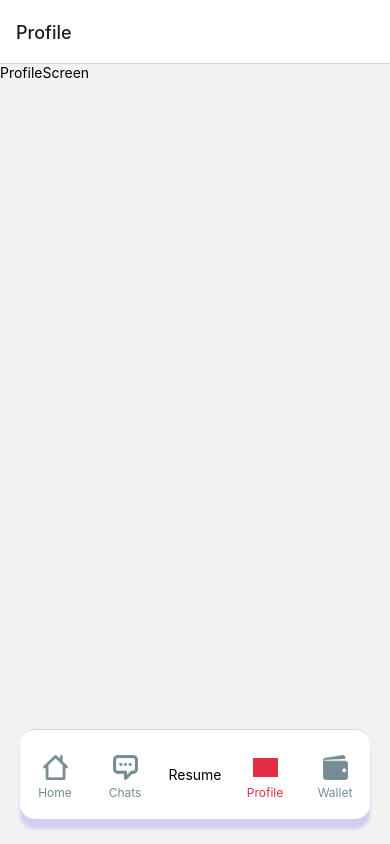
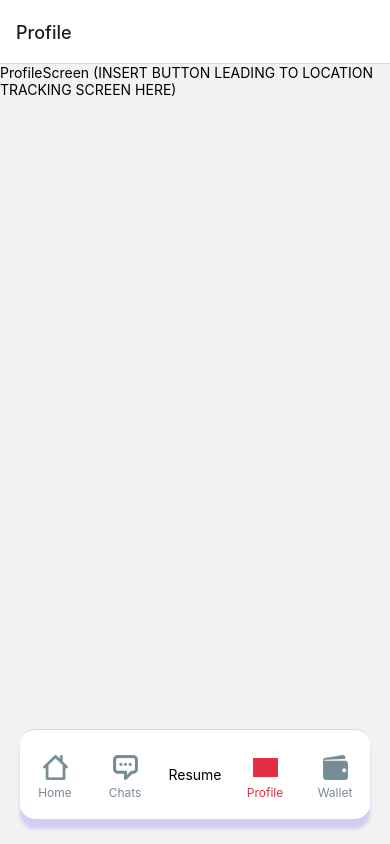
Before and after one commit to NigelTs3ng/TaskCloud, a React Native app: screen /Profile in a window 390 px wide. Built offline with nearby package versions, Linux system fonts and the light colour scheme; grey boxes are pictures that could not be loaded.

Commit message:
Edited Profile Screen and Resume Screen

```diff
--- a/screens/ProfileScreen.js
+++ b/screens/ProfileScreen.js
@@ -4,7 +4,8 @@ import React from 'react'
 export default function ProfileScreen() {
   return (
     <Text>
-      ProfileScreen
+      ProfileScreen (INSERT BUTTON LEADING TO LOCATION TRACKING SCREEN HERE)
     </Text>
+
   )
 }
--- a/screens/ResumeScreen.js
+++ b/screens/ResumeScreen.js
@@ -1,10 +1,20 @@
 import { View, Text, SafeAreaView } from 'react-native'
+import Header from "../components/Header";
+import SearchBar from "../components/SearchBar";
 import React from 'react'
 
 export default function ResumeScreen() {
   return (
+    <SafeAreaView style={{ backgroundColor: "#eee", flex: 1 }}>
+      <View style={{ backgroundColor: "#2C66FF", padding: 40 }}>
+      <Header style={{ background: "blue", flex: 1 }} />
+      <SearchBar />
+      </View>
     <Text>
-      ResumeScreen Test Push
+      Insert Resume Here
     </Text>
+
+    </SafeAreaView>
+
   )
 }
```
